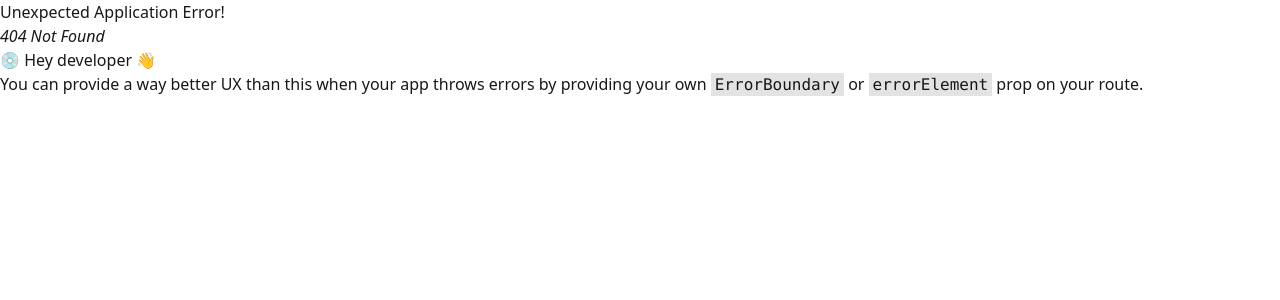
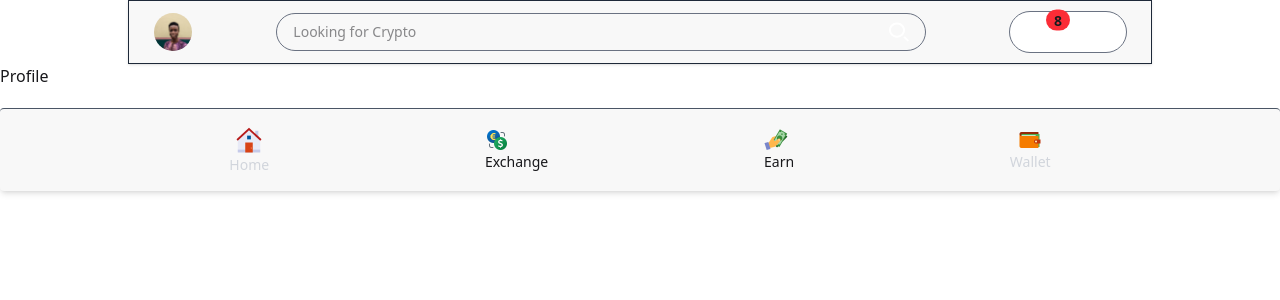
Before and after one commit to JOSEPH-Inalegwu/ZeusGuard, a React (Vite) app: page /app/profile in a window 1280 px wide. Before the commit this address had no page. Shown: the top 300 px of the page. Built offline with nearby package versions, Linux system fonts and the light colour scheme.

Commit message:
Add Profile component and update routing in TopBar

```diff
--- /dev/null
+++ b/src/Components/Profile/Profile.jsx
@@ -0,0 +1,9 @@
+import React from 'react'
+
+const Profile = () => {
+  return (
+    <div>Profile</div>
+  )
+}
+
+export default Profile
--- a/src/Components/TopBar/TopBar.jsx
+++ b/src/Components/TopBar/TopBar.jsx
@@ -1,3 +1,5 @@
+import { Link } from "react-router-dom";
+
 const TopBar = () => {
   return (
     <>
@@ -16,12 +18,12 @@
             <ul
               tabIndex={0}
               className="menu menu-sm dropdown-content bg-base-100 rounded-box z-10 mt-3 w-52 p-2 shadow">
-              <li>
+              <Link to={"/app/profile"}>
                 <a className="justify-between">
                   Profile
                   <span className="badge">New</span>
                 </a>
-              </li>
+              </Link>
               <li><a>Settings</a></li>
               <li><a>Logout</a></li>
             </ul>
--- a/src/main.jsx
+++ b/src/main.jsx
@@ -9,6 +9,7 @@
 import Buy from './Components/Buy/Buy.jsx'
 import Login from './Components/Login/Login.jsx'
 import Wallet from './Components/Wallet/Wallet.jsx'
+import Profile from './Components/Profile/Profile.jsx'
 
 const router = createBrowserRouter([
   { path: "/", element: <Login /> },
@@ -21,7 +22,8 @@
       { path: "send", element: <Send /> },
       { path: "receive", element: <Receive /> },
       { path: "buy", element: <Buy /> },
-      { path: "wallet", element: <Wallet /> }
+      { path: "wallet", element: <Wallet /> },
+      { path: "profile", element: <Profile /> }
     ]
   }
 ])
```
Also changed, not shown: 1 other file (tests, documents, lock files or other folders).
